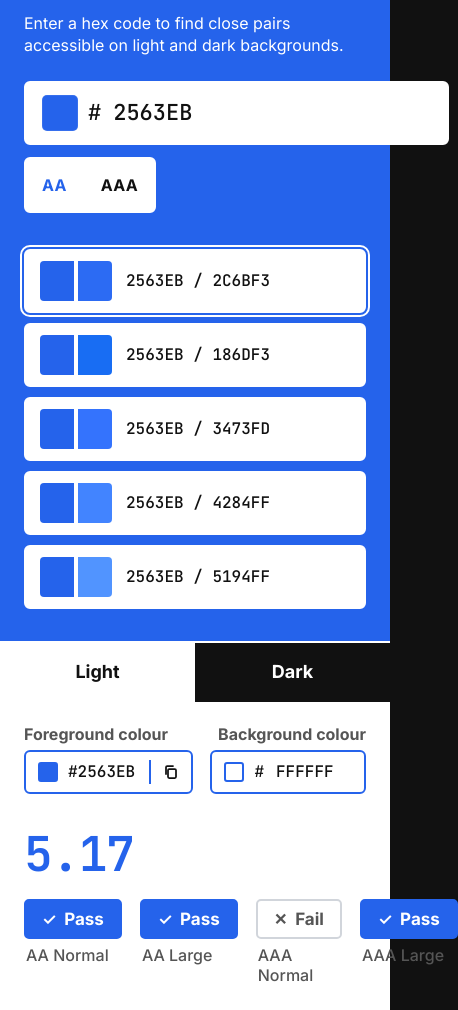
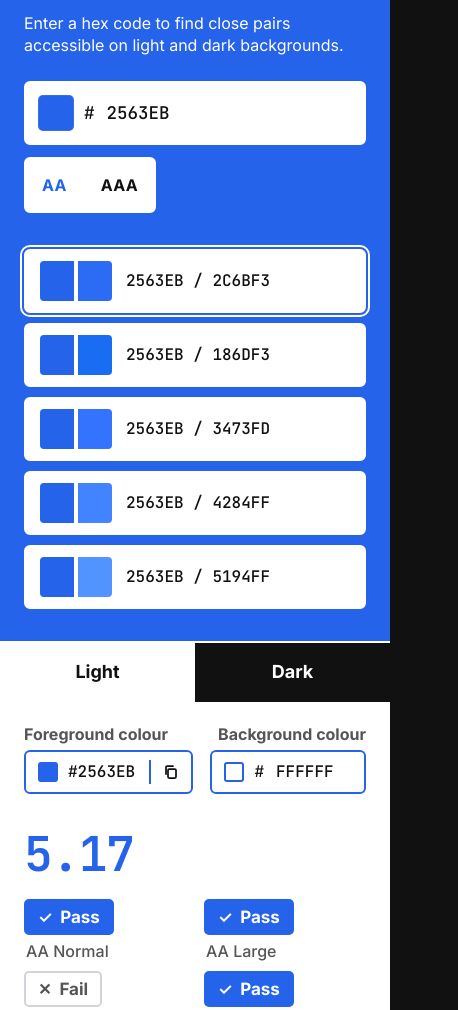
Before and after one commit to jevawin/wcag-colour-finder, a plain HTML site: page index.html in a window 390 px wide. Shown: the part 90-1100 px from the top of the page, 458 px wide, since content can reach past the window. Drawn offline with Linux system fonts and the light colour scheme.

Commit message:
feat(09-01): add @media (max-width: 480px) for narrow-viewport fixes
- Drop .pills from 4-col to 2-col below 480px so AA Normal / AA Large /
  AAA Normal / AAA Large labels fit (RESP-01)
- Trim .pill padding to 6px 12px and allow flex-wrap; add overflow-wrap:
  anywhere on .pill-label as defensive guard
- Propagate min-width: 0 through .row-one and .hex-input flex chain so
  hex input shrinks to 320px floor (RESP-02)
- Trim .hex-input padding to 0 12px; clamp input + # font-size at
  clamp(16px, 4.5vw, 22px) — iOS-safe floor avoids Safari focus zoom
- Block placed AFTER existing 767 block, BEFORE focus-styles (cascade
  order — Pitfall 3 in 09-RESEARCH.md)

```diff
--- a/style.css
+++ b/style.css
@@ -515,6 +515,33 @@ h1 {
   .digits { font-size: 30px; }
 }
 
+/* RESP-01 + RESP-02 — narrow-viewport fixes (Phase 9) */
+@media (max-width: 480px) {
+  /* RESP-01: pills relax from 4-col to 2-col so full label text fits */
+  .pills {
+    grid-template-columns: repeat(2, 1fr);
+  }
+  .pill-wrap { min-width: 0; }            /* allow grid cell to shrink and contain wrapping label */
+  .pill {
+    flex-wrap: wrap;                       /* allow glyph + Pass/Fail to wrap if cell is very narrow */
+    padding: 6px 12px;                     /* trim padding so 2-col fits the 320px floor */
+  }
+  .pill-label {
+    overflow-wrap: anywhere;               /* defensive: break long words if they ever appear */
+  }
+
+  /* RESP-02: hex input scales fluidly down to the 320px floor */
+  .row-one { min-width: 0; }
+  .hex-input {
+    min-width: 0;
+    padding: 0 12px;                       /* trim from 16px so 320px viewport fits */
+  }
+  .hex-input input[type="text"],
+  .hex-input .hash {
+    font-size: clamp(16px, 4.5vw, 22px);   /* iOS-safe floor (≥16px avoids Safari focus zoom — D-05) */
+  }
+}
+
 /* --- Unified focus — A11Y-03 --- */
 .topbar-wrap :focus-visible,
 .topbar-wrap .hex-input:focus-within {
```
